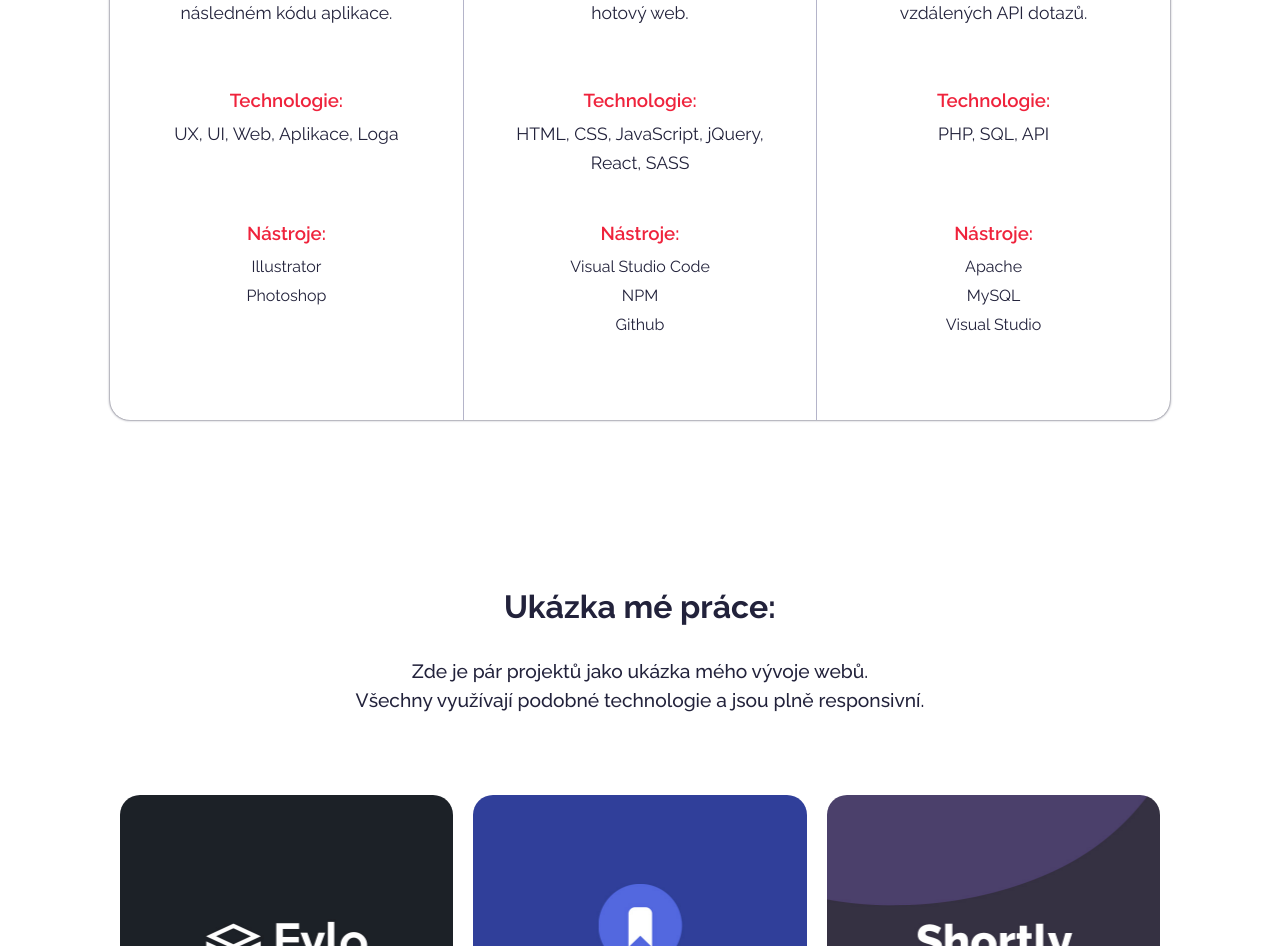
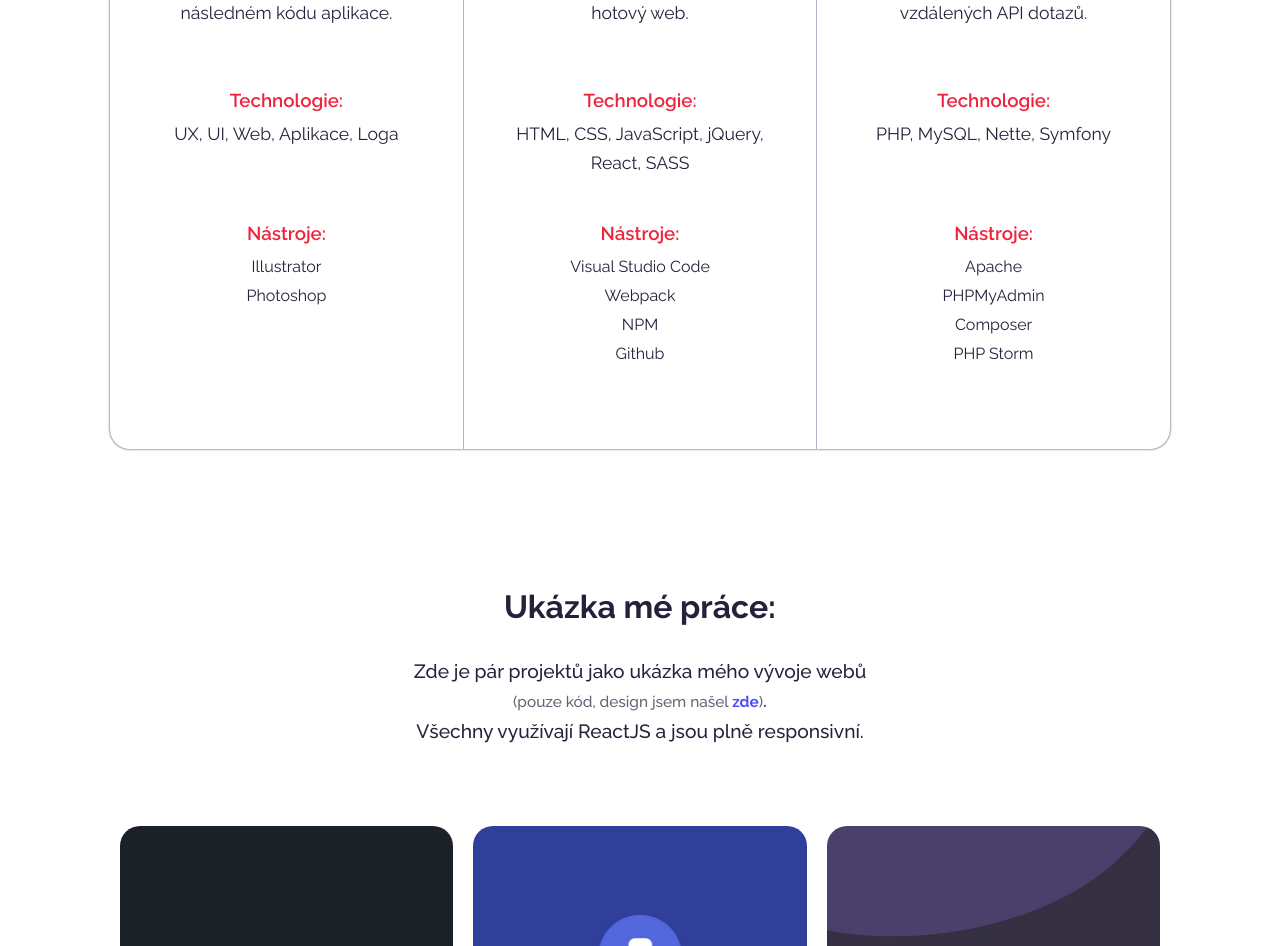
Before and after one commit to freieslebenadam/portfolio, a React app: page / in a window 1280 px wide. Shown: the part 1660-2606 px from the top of the page. Built offline with nearby package versions, Linux system fonts and the light colour scheme.

Commit message:
backend addition and projects design source

```diff
--- a/src/css/Projects.scss
+++ b/src/css/Projects.scss
@@ -13,6 +13,17 @@
         font-weight: 500;
         margin-bottom: 30px;
         line-height: 1.5em;
+
+        .small {
+            font-size: .8em;
+            opacity: .7;
+
+            a {
+                text-decoration: none;
+                color: blue;
+                font-weight: 900;
+            }
+        }
     }
 
     .projects {
--- a/src/sections/About.js
+++ b/src/sections/About.js
@@ -26,14 +26,14 @@ function About() {
                             type="Front-end Developer"
                             text="Své weby píšu od základu a rád sleduji, jak se design proměnuje v hotový web."
                             tech={"HTML, CSS, JavaScript, jQuery, React, SASS"}
-                            tools={["Visual Studio Code", "NPM", "Github"]}
+                            tools={["Visual Studio Code", "Webpack", "NPM", "Github"]}
                             icon={frontEndIcon}
                         />
                         <Skill
                             type="Back-end Developer"
                             text="Baví mě interaktivita napříč weby s použitím databáze, nebo vzdálených API dotazů."
-                            tech={"PHP, SQL, API"}
-                            tools={["Apache", "MySQL", "Visual Studio"]}
+                            tech={"PHP, MySQL, Nette, Symfony"}
+                            tools={["Apache", "PHPMyAdmin", "Composer", "PHP Storm"]}
                             icon={backEndIcon}
                         />
                     </div>
--- a/src/sections/Projects.js
+++ b/src/sections/Projects.js
@@ -13,7 +13,7 @@ function Projects() {
         <article id="projects">
             <div className="container">
                 <h1>Ukázka mé práce:</h1>
-                <p>Zde je pár projektů jako ukázka mého vývoje webů. <br /> Všechny využívají podobné technologie a jsou plně responsivní.</p>
+                <p>Zde je pár projektů jako ukázka mého vývoje webů <br /><span className="small">(pouze kód, design jsem našel <a href="https://dev.to/frontendmentor/16-front-end-projects-with-designs-to-help-improve-your-coding-skills-5ajl">zde</a>)</span>. <br /> Všechny využívají ReactJS a jsou plně responsivní.</p>
                 <section className="projects">
                     <Project img={thumbnailProject1} link="https://fylo.adamfr.eu/">
                         <b>React</b> aplikace s využitím funkcionálních komponentů a preprocesoru <b>SASS</b>
```
Also changed, not shown: 1 other file (tests, documents, lock files or other folders).
